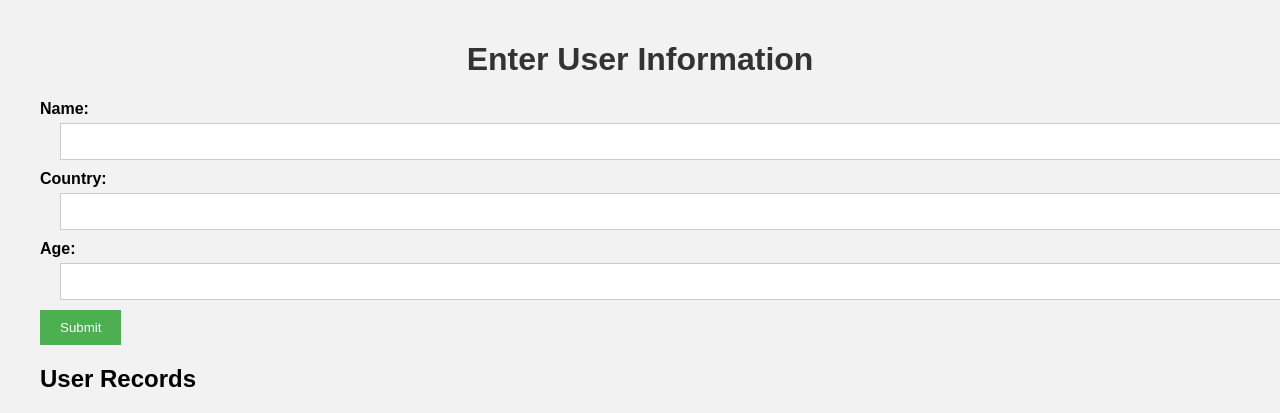
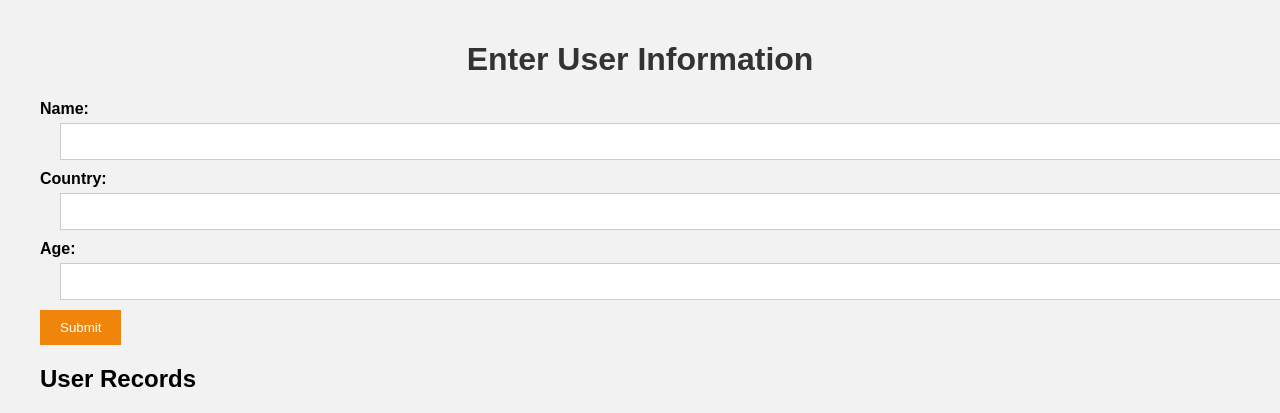
Before and after one commit to billfrank2010/crm_v1, a Flask app: page / in a window 1280 px wide. Shown: the top 413 px of the page. Run offline with Flask 3, Linux system fonts and the light colour scheme.

Commit message:
style.css again

```diff
--- a/static/style.css
+++ b/static/style.css
@@ -49,7 +49,7 @@ body {
   }
 
   form input[type="submit"] {
-    background-color: #4CAF50;
+    background-color: #f0850b;
     color: white;
     padding: 10px 20px;
     border: none;
```
